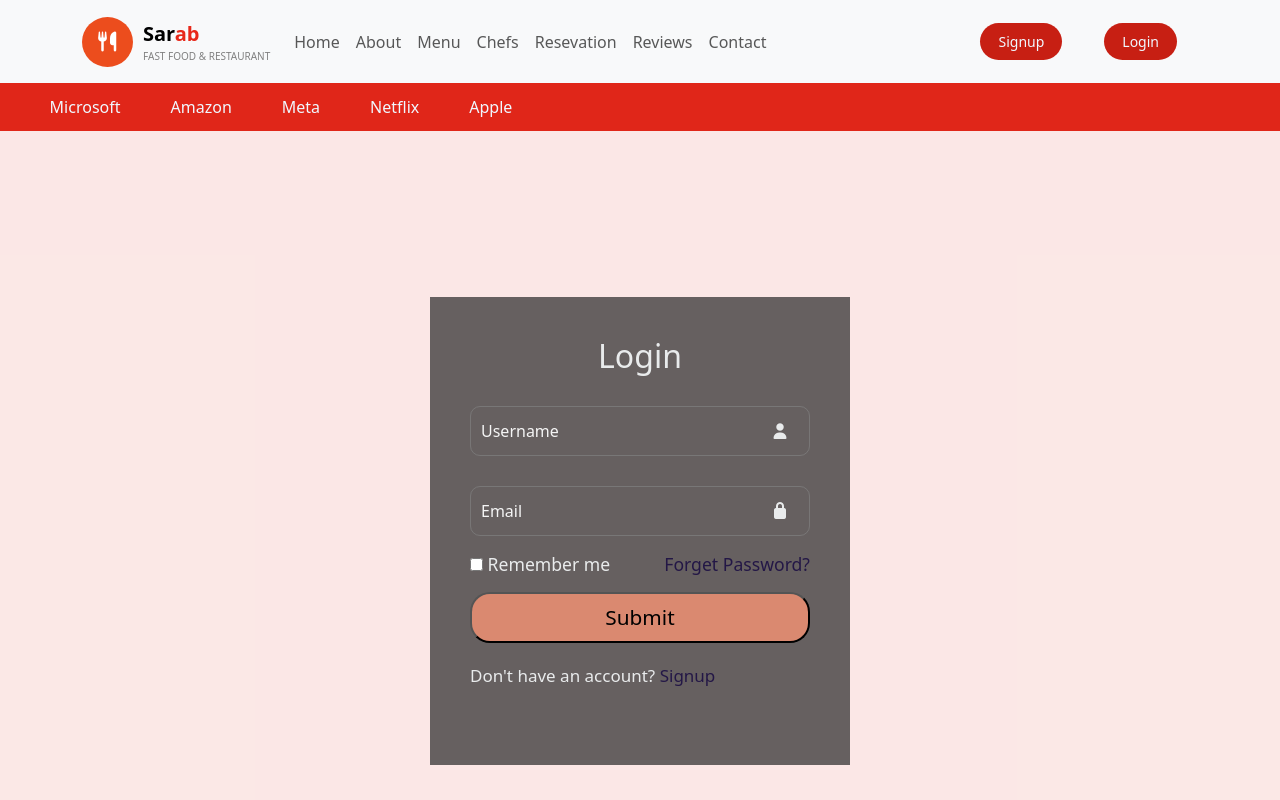
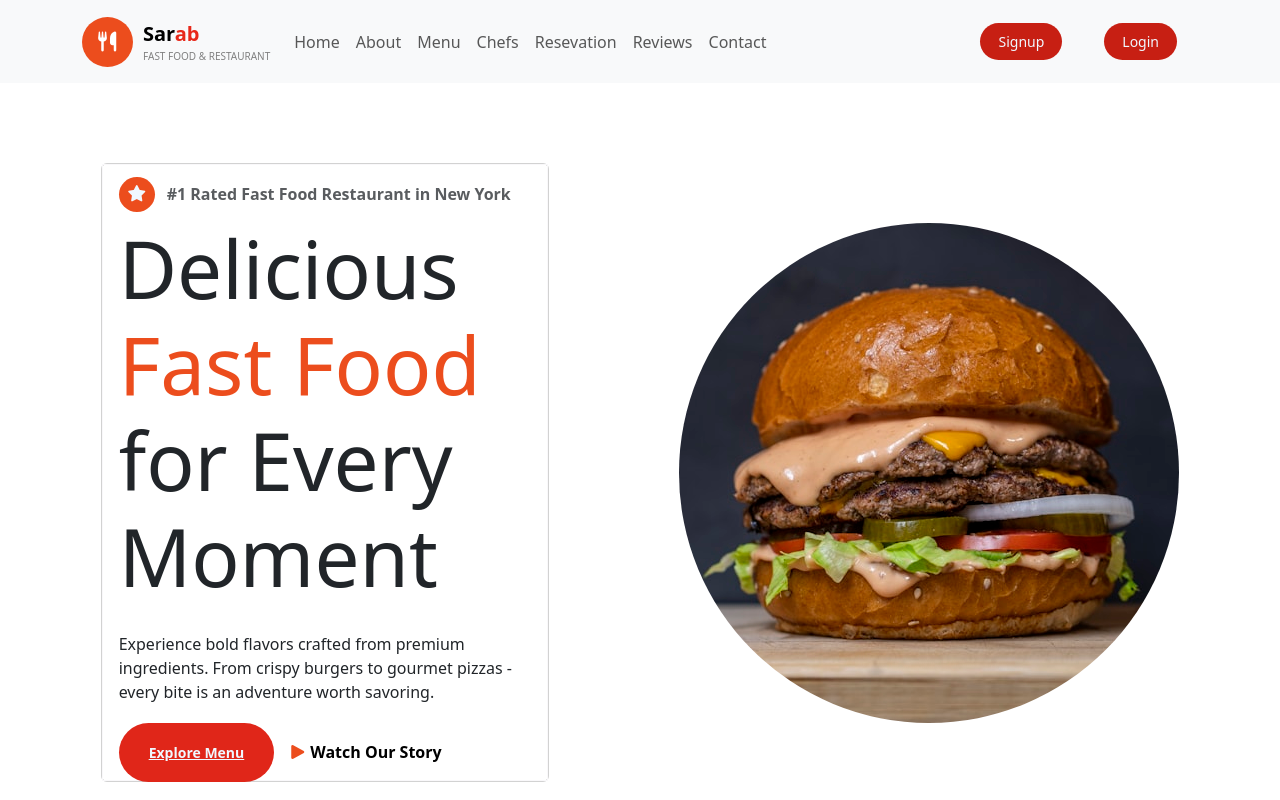
Before and after one commit to sheeshagar-iqbal/food_sarab, a React (Vite) app: page /login in a window 1280 px wide. Shown: the top 800 px of the page. Built offline with nearby package versions, Linux system fonts and the light colour scheme.

Commit message:
sign show as pop

```diff
--- a/src/App.css
+++ b/src/App.css
@@ -209,7 +209,7 @@
      display: flex;
      align-items: center;
      justify-content: center;
-     background-color: #f9dbd9a6;
+     background-color:transparent;
      position: relative;
 }
 .frmbox{
--- a/src/App.jsx
+++ b/src/App.jsx
@@ -9,20 +9,30 @@ import Login from './pages/Login'
 export const Authcontext = createContext()
 const App = () => {
   let [Auth, setAuth] = useState(false)
+  const [login, setLogin] = useState(false);
+  const [signup, setSignup] = useState(false);
   return (
     <>
-      <Authcontext.Provider value={{Auth,setAuth}}>
-              <Navbar13/>
-      </Authcontext.Provider>
+       <Authcontext.Provider
+      value={{
+        Auth,
+        setAuth,
+        login,
+        setLogin,
+        signup,
+        setSignup,
+      }}
+    >
+      <Navbar13 />
+      <Home/>
+      <Scroller />
 
-
-    {/* <Home/> */}
-    <Scroller/>
-
-    <Routes>
-      <Route path='/signup' element={<Signup/>}/>
-      <Route path='/login' element={<Login/>}/>
-    </Routes>
+      <Routes>
+        {/* <Route path="/" element={<Home />} /> */}
+        <Route path="/signup" element={<Signup />} />
+        <Route path="/login" element={<Login />} />
+      </Routes>
+    </Authcontext.Provider>
     </>
   )
 }
--- a/src/component/Navbar13.jsx
+++ b/src/component/Navbar13.jsx
@@ -8,7 +8,7 @@ import { useContext } from 'react';
 import { Authcontext } from '../App';
 
 const Navbar13 = () => {
-  const {Auth ,setAuth}=useContext(Authcontext)
+  const {Auth ,setAuth,login,setLogin,signup,setSignup}=useContext(Authcontext)
   return (
     <>
     <Navbar collapseOnSelect expand="lg" className="bg-body-tertiary">
@@ -38,8 +38,8 @@ const Navbar13 = () => {
 
           {(!Auth)?(
               <Nav className='flexitem'>
-            <Nav.Link as={Link} to='/signup'><div className="btn"><button>Signup</button></div></Nav.Link>
-            <Nav.Link as={Link} to='/login' >
+            <Nav.Link as={Link} to='/signup' onClick={()=>setSignup(true)}><div className="btn"><button>Signup</button></div></Nav.Link>
+            <Nav.Link as={Link} to='/login' onClick={()=>setLogin(true)} >
               <div className='btn'><button>Login</button></div>
               </Nav.Link>
           </Nav>
--- a/src/pages/Login.jsx
+++ b/src/pages/Login.jsx
@@ -1,10 +1,14 @@
-import React, { useState } from 'react'
-import { Link, useNavigate } from 'react-router-dom'
+import React, { useContext, useState } from 'react'
+import { Link, useNavigate } from 'react-router-dom';
+import Modal from "react-bootstrap/Modal";
+import { Authcontext } from '../App';
 
 const Login = () => {
     const [frmdata,setFrmdata]=useState({})
     // const [data,setdata]=useState([])
     const navigate =useNavigate()
+    const {login,setLogin}=useContext(Authcontext)
+
 
     function store(event){
         const {name,value}= event.target
@@ -31,6 +35,8 @@ const Login = () => {
   return (
     <>
     <div className="frmcontainer">
+    <Modal show={login} onHide={() => setLogin(false)}>
+
         <div className="frmbox login">
              <form action="" onSubmit={submit}>
       <h1>Login </h1>
@@ -70,6 +76,8 @@ const Login = () => {
 
      </form>
         </div>
+    </Modal>
+
     </div>
     </>
   )
--- a/src/pages/Signup.jsx
+++ b/src/pages/Signup.jsx
@@ -1,10 +1,15 @@
-import React, { useState } from 'react'
+import React, { useContext, useState } from 'react'
 import {  Link,useNavigate } from 'react-router-dom'
+import { Authcontext } from '../App'
+import Modal from "react-bootstrap/Modal";
+
 
 const Signup = () => {
     const [frmdata,setFrmdata]=useState({})
     // const [data,setdata]=useState([])
     const navigate=useNavigate()
+        const {signup,setSignup}=useContext(Authcontext)
+
 
     function store(event){
         const {name,value}= event.target
@@ -22,7 +27,10 @@ const Signup = () => {
 
   return (
     <>
+
    <div className="frmcontainer">
+    <Modal show={signup} onHide={() => setSignup(false)}>
+
         <div className="frmbox login">
              <form action="" onSubmit={submit}>
       <h1>Login </h1>
@@ -72,6 +80,8 @@ const Signup = () => {
 
      </form>
         </div>
+    </Modal>
+
     </div>
 
     </>
```
